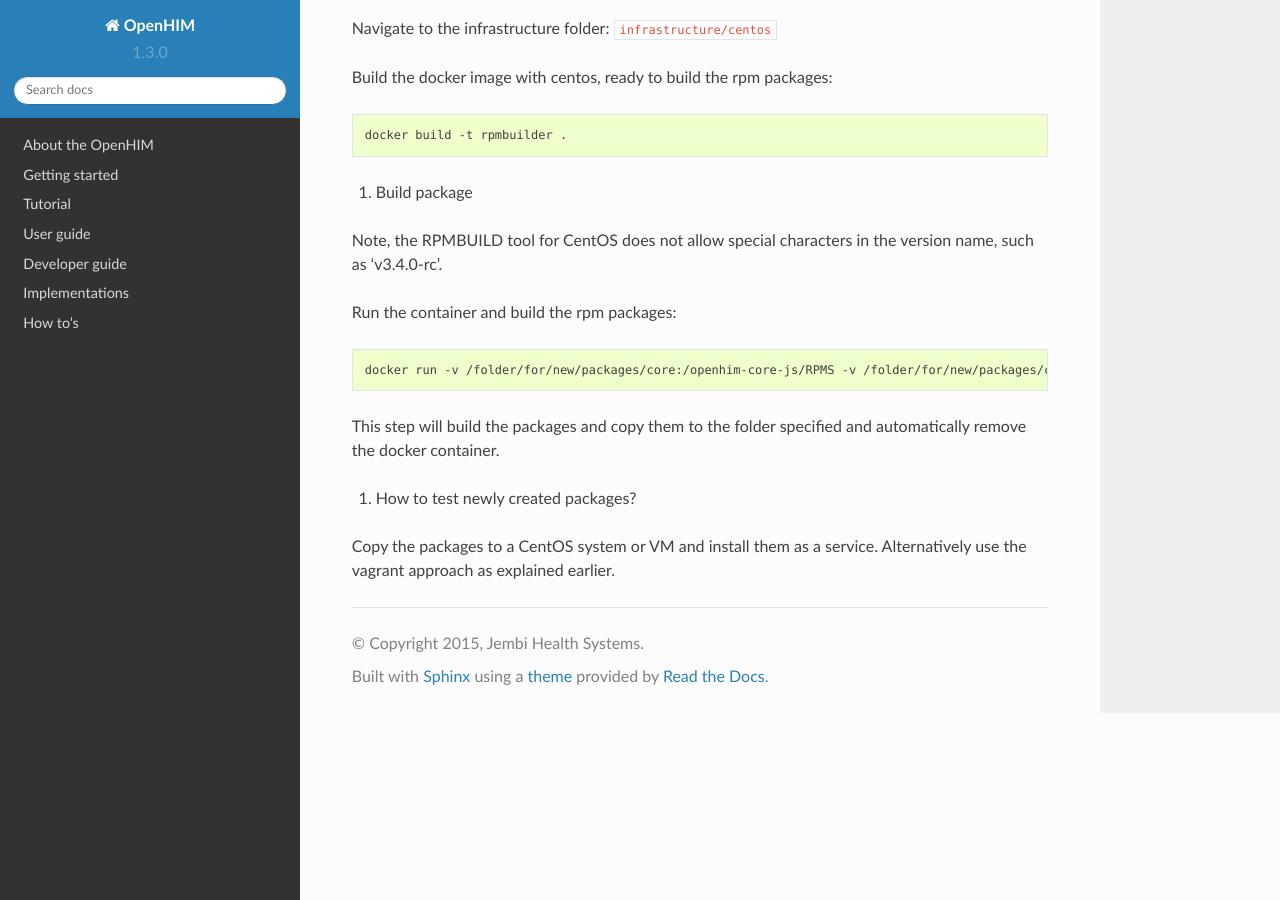
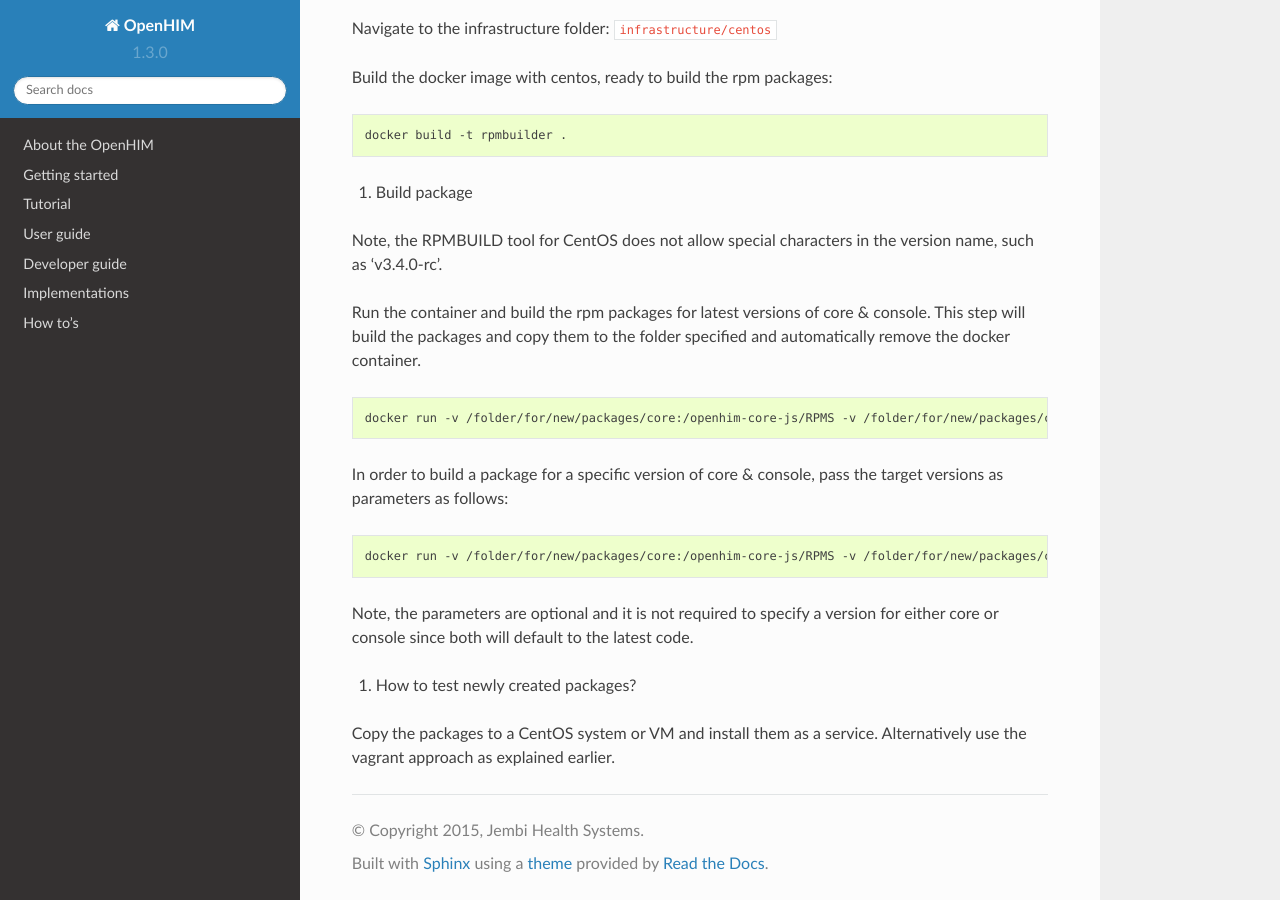
Before and after one commit to jembi/openhim-core-js, a Sphinx documentation site: the page built from docs/how-to/how-to-build-and-test-rpm-package.md, in a window 1280 px wide and 900 px high, scrolled down 2211 px. Built offline with Sphinx 7.4.7 and the Read the Docs theme 2.0.0, drawn with Linux system fonts in a browser that asks for light colours.

Commit message:
OHM-622: add parameters to docker for version control and updated docs

````diff
--- a/docs/how-to/how-to-build-and-test-rpm-package.md
+++ b/docs/how-to/how-to-build-and-test-rpm-package.md
@@ -95,12 +95,19 @@
 
 Note, the RPMBUILD tool for CentOS does not allow special characters in the version name, such as 'v3.4.0-rc'.
 
-Run the container and build the rpm packages:
+Run the container and build the rpm packages for latest versions of core & console. This step will build the packages and copy them to the folder specified and automatically remove the docker container.
+
 ```bash
 docker run -v /folder/for/new/packages/core:/openhim-core-js/RPMS -v /folder/for/new/packages/console:/openhim-console/RPMS --rm rpmbuilder
 ```
 
-This step will build the packages and copy them to the folder specified and automatically remove the docker container.
+In order to build a package for a specific version of core & console, pass the target versions as parameters as follows:
+
+```bash
+docker run -v /folder/for/new/packages/core:/openhim-core-js/RPMS -v /folder/for/new/packages/console:/openhim-console/RPMS --rm rpmbuilder --core-version=v3.4.0 --console-version=v.1.11.1
+```
+
+Note, the parameters are optional and it is not required to specify a version for either core or console since both will default to the latest code.
 
 3. How to test newly created packages?
 
````
Also changed, not shown: 2 other files.
